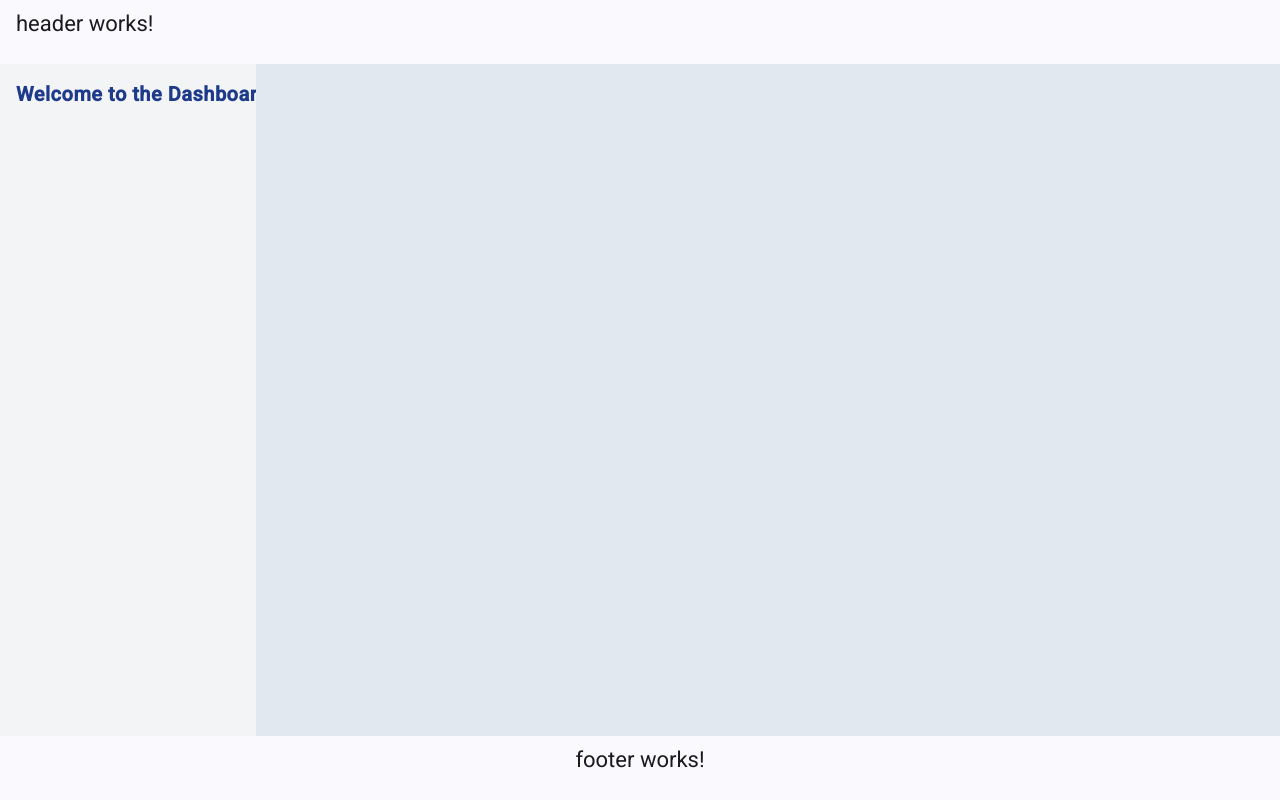
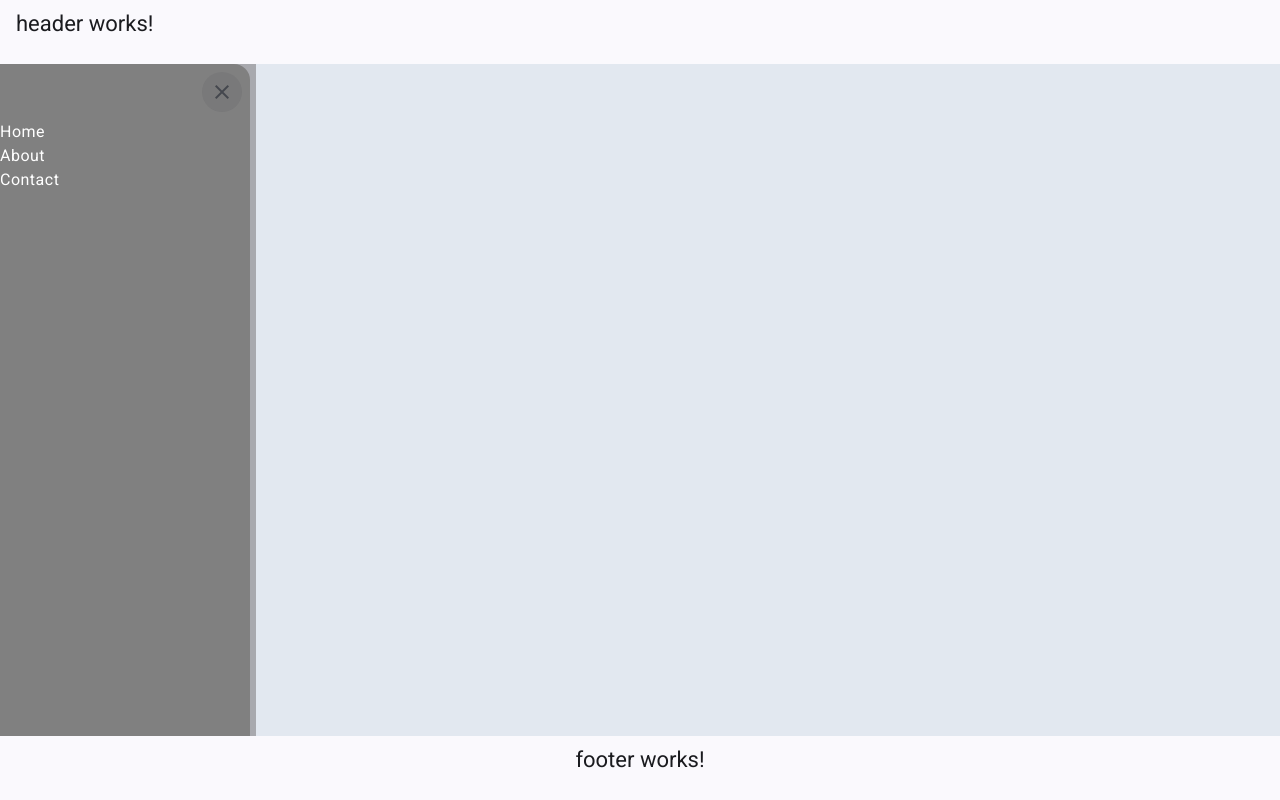
Before and after one commit to Anthony-0908/crud_radenta, an Angular app: page /admin in a window 1280 px wide. Built offline with nearby package versions, Linux system fonts and the light colour scheme.

Commit message:
sidenavbar

```diff
--- a/src/app/admin/component/layout/side-navbar/side-navbar.component.css
+++ b/src/app/admin/component/layout/side-navbar/side-navbar.component.css
@@ -0,0 +1,32 @@
+.sidenav-container {
+  height: 100vh; /* Full height */
+}
+
+.custom-sidenav {
+  background-color: grey;
+  color: white;
+  width: 250px; /* Expanded width */
+  transition: width 0.3s ease;
+}
+
+.custom-sidenav.closed {
+  width: 0; /* Collapsed width */
+  overflow: hidden; /* Hide content when collapsed */
+}
+
+.sidenav-header {
+  display: flex;
+  justify-content: flex-end;
+  padding: 8px;
+}
+
+.hamburger-menu {
+  position: absolute;
+  top: 8px;
+  left: 8px;
+  z-index: 2; /* Ensure it stays above the sidenav */
+}
+
+.main-content {
+  padding: 16px;
+}
--- a/src/app/admin/component/layout/side-navbar/side-navbar.component.html
+++ b/src/app/admin/component/layout/side-navbar/side-navbar.component.html
@@ -1,36 +1,34 @@
-<div class="h-screen flex">
+<mat-sidenav-container class="sidenav-container">
+  <!-- Sidenav -->
+  <mat-sidenav #sidenav mode="over" [(opened)]="isOpened" class="custom-sidenav">
+    <div class="sidenav-header">
+      <!-- Close Button Inside Sidenav -->
+      <button mat-icon-button (click)="toggleSidenav()">
+        <mat-icon>close</mat-icon> <!-- Close button inside sidenav -->
+      </button>
+    </div>
 
-  <mat-sidenav-container class="flex h-full w-full bg-gray-200">
-    <!-- Sidebar -->
-    <!-- <mat-sidenav mode="side" opened class="bg-blue-800 text-white w-64 shadow-lg">
-      <div class="p-4 text-lg font-bold text-yellow-400">My Sidebar</div>
-      <nav>
-        <ul>
-          <li class="p-3 hover:bg-blue-700">
-            <a href="#" class="flex items-center space-x-2">
-              <mat-icon class="text-yellow-400">home</mat-icon>
-              <span>Home</span>
-            </a>
-          </li>
-          <li class="p-3 hover:bg-blue-700">
-            <a href="#" class="flex items-center space-x-2">
-              <mat-icon class="text-yellow-400">dashboard</mat-icon>
-              <span>Dashboard</span>
-            </a>
-          </li>
-          <li class="p-3 hover:bg-blue-700">
-            <a href="#" class="flex items-center space-x-2">
-              <mat-icon class="text-yellow-400">settings</mat-icon>
-              <span>Settings</span>
-            </a>
-          </li>
-        </ul>
-      </nav>
-    </mat-sidenav>
+    <!-- Navigation Content Inside Sidenav -->
+    <div  class="sidenav-navigation">
+      <ul>
+        <li><a href="#">Home</a></li>
+        <li><a href="#">About</a></li>
+        <li><a href="#">Contact</a></li>
+      </ul>
+    </div>
+  </mat-sidenav>
 
-   Main Content -->
-    <mat-sidenav-content class="flex-1 p-4 bg-gray-100">
-      <div class="text-xl font-semibold text-blue-900">Welcome to the Dashboard!</div>
-    </mat-sidenav-content>
-  </mat-sidenav-container>
-</div>
+  <!-- Main Content -->
+  <mat-sidenav-content>
+    <!-- Hamburger Menu (Always Visible) -->
+    <button mat-icon-button (click)="toggleSidenav()" class="hamburger-menu">
+      <mat-icon >menu</mat-icon> <!-- Show hamburger menu when closed -->
+
+    </button>
+
+    <div class="main-content">
+      <!-- Main Content Goes Here -->
+      Main Content
+    </div>
+  </mat-sidenav-content>
+</mat-sidenav-container>
--- a/src/app/admin/component/layout/side-navbar/side-navbar.component.ts
+++ b/src/app/admin/component/layout/side-navbar/side-navbar.component.ts
@@ -9,5 +9,9 @@ import { MaterialModule } from '../../../../module/material/material.module';
   styleUrl: './side-navbar.component.css'
 })
 export class SideNavbarComponent {
+  isOpened = true; // Sidenav starts opened
 
+  toggleSidenav() {
+    this.isOpened = !this.isOpened;
+  }
 }
--- a/src/index.html
+++ b/src/index.html
@@ -8,6 +8,8 @@
   <link rel="icon" type="image/x-icon" href="favicon.ico">
   <link href="https://fonts.googleapis.com/css2?family=Roboto:wght@300;400;500&display=swap" rel="stylesheet">
   <link href="https://fonts.googleapis.com/icon?family=Material+Icons" rel="stylesheet">
+
+
 </head>
 <body class="mat-typography">
   <app-root></app-root>
```
